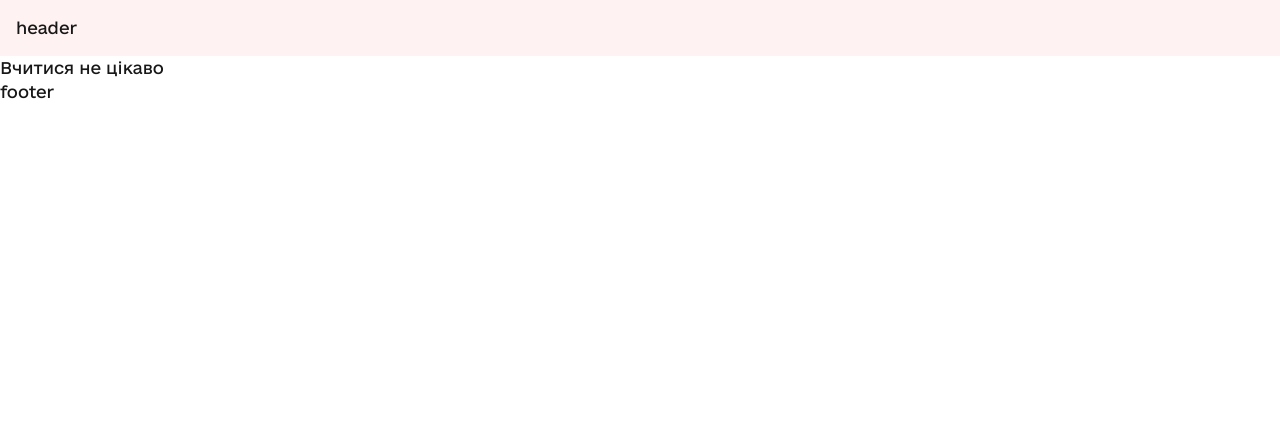
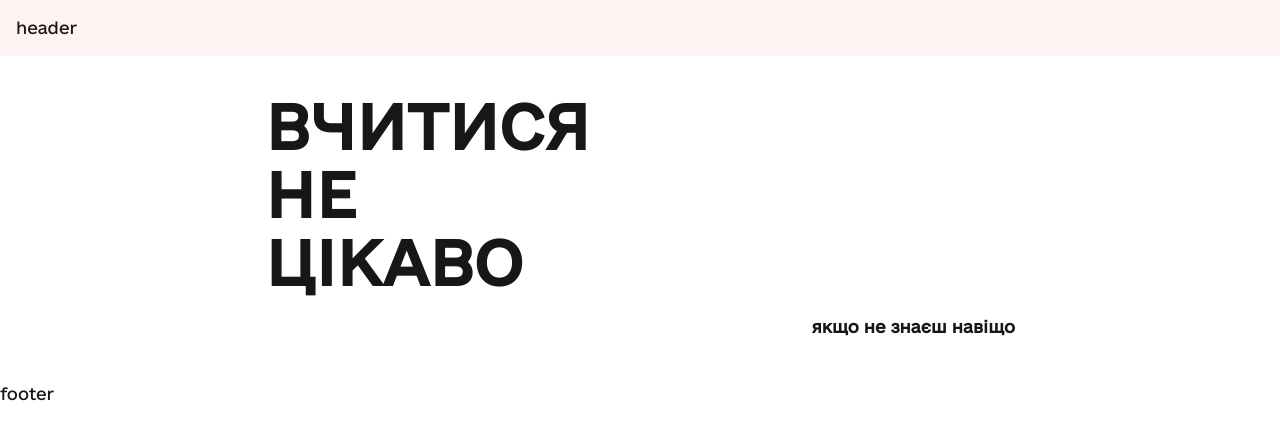
Before and after one commit to OleksandrStar/vitryla, a Next.js app: page / in a window 1280 px wide. Shown: the top 440 px of the page. Built offline with nearby package versions, Linux system fonts and the light colour scheme.

Commit message:
feat: add title section

```diff
--- a/src/feature/main-page/index.js
+++ /dev/null
@@ -1,13 +0,0 @@
-"use client";
-import React from "react";
-import AboutSection from "@/feature/main-page/components/about-section";
-
-const MainPage = () => {
-  return (
-    <div>
-      <AboutSection />
-    </div>
-  );
-};
-
-export default MainPage;
--- a/src/feature/main-page/components/about-section/index.jsx
+++ b/src/features/main-page/components/about-section/index.jsx
@@ -1,7 +1,7 @@
 import React from "react";
 
 const AboutSection = () => {
-  return <div className="container">Вчитися не цікаво</div>;
+  return <div className="container"></div>;
 };
 
 export default AboutSection;
--- /dev/null
+++ b/src/features/main-page/index.js
@@ -0,0 +1,21 @@
+"use client";
+import React from "react";
+import AboutSection from "@/features/main-page/components/about-section";
+
+const MainPage = () => {
+  return (
+    <div>
+      <div className="font-bold container w-[750px] mx-auto leading-[30px] my-10">
+        <div className="flex flex-col gap-2">
+          <div className="text-6xl">ВЧИТИСЯ</div>
+          <div className="text-6xl">НЕ</div>
+          <div className="text-6xl">ЦІКАВО</div>
+        </div>
+        <div className="text-right mt-5">якщо не знаєш навіщо</div>
+      </div>
+      <AboutSection />
+    </div>
+  );
+};
+
+export default MainPage;
```
Also changed, not shown: src/app/page.js (+2 -5 lines).
